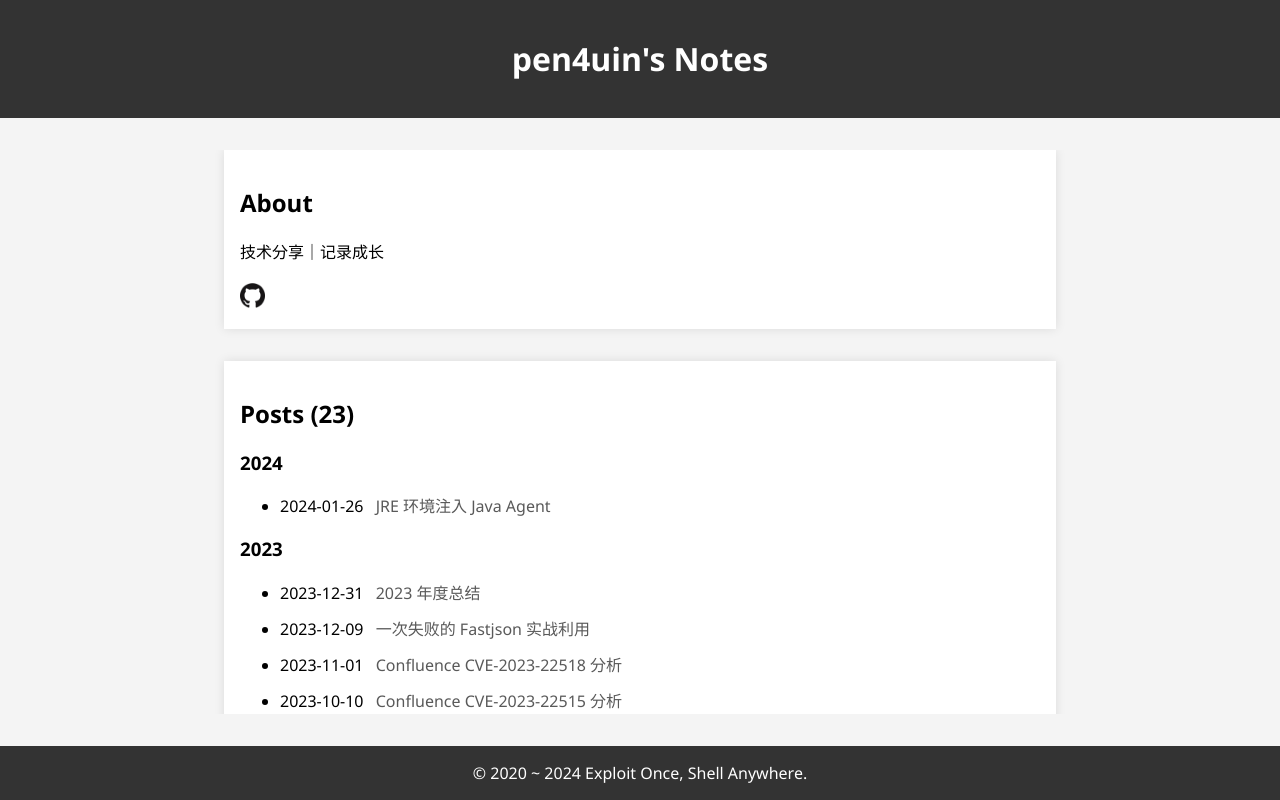
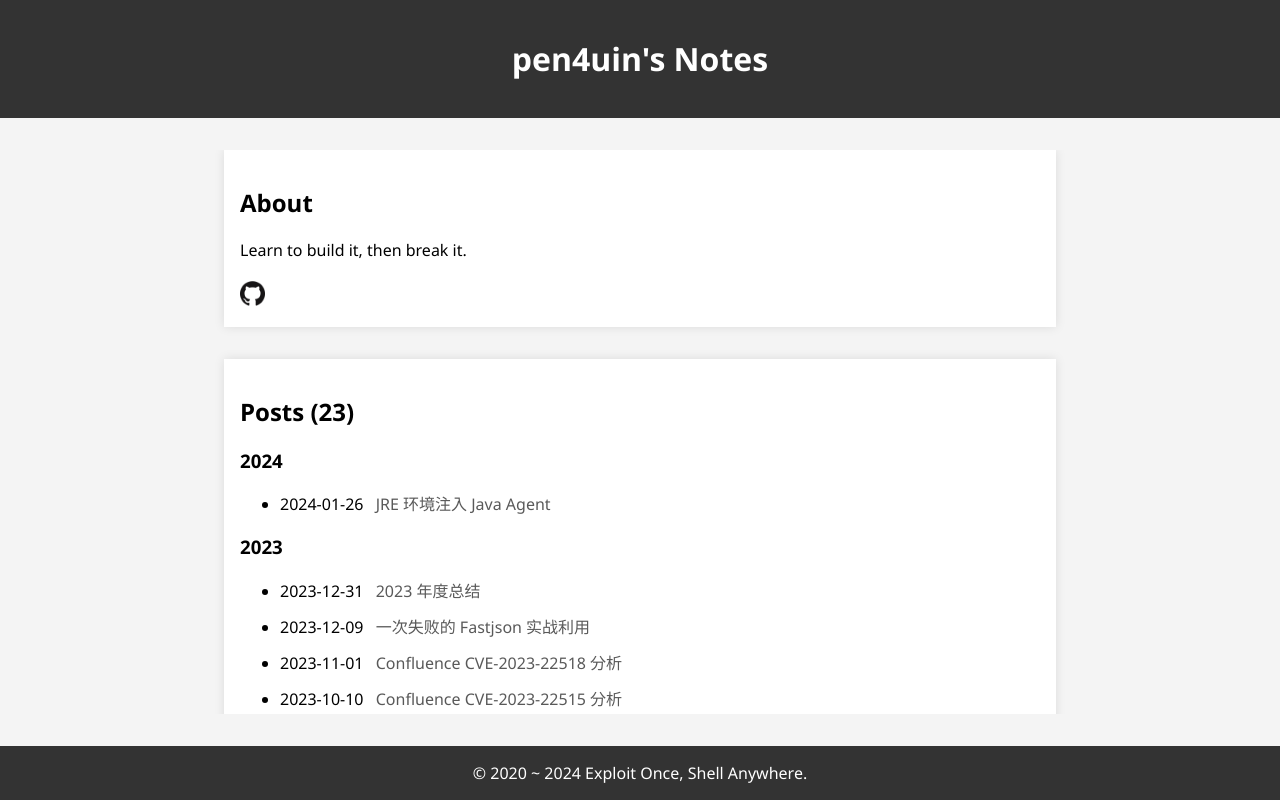
Before and after one commit to pen4uin/pen4uin.github.io, a plain HTML site: page index.html in a window 1280 px wide. Drawn offline with Linux system fonts and the light colour scheme.

Commit message:
update index.html

```diff
--- a/index.html
+++ b/index.html
@@ -3,7 +3,7 @@
 <head>
     <meta charset="UTF-8">
     <meta name="viewport" content="width=device-width, initial-scale=1.0">
-    <title>pen4uin's Notes</title>
+    <title>pen4uin</title>
     <style>
         body {
             font-family: 'Segoe UI', Tahoma, Geneva, Verdana, sans-serif;
@@ -85,7 +85,7 @@
 <div class="container">
     <div class="about">
         <h2>About</h2>
-        <p>技术分享｜记录成长</p>
+        <p>Learn to build it, then break it.</p>
         <nav style="display: flex; align-items: center; margin-top: 20px;">
             <a href="https://github.com/pen4uin" target="_blank">
                 <img src="./assets/github.png" width="25px">
```
